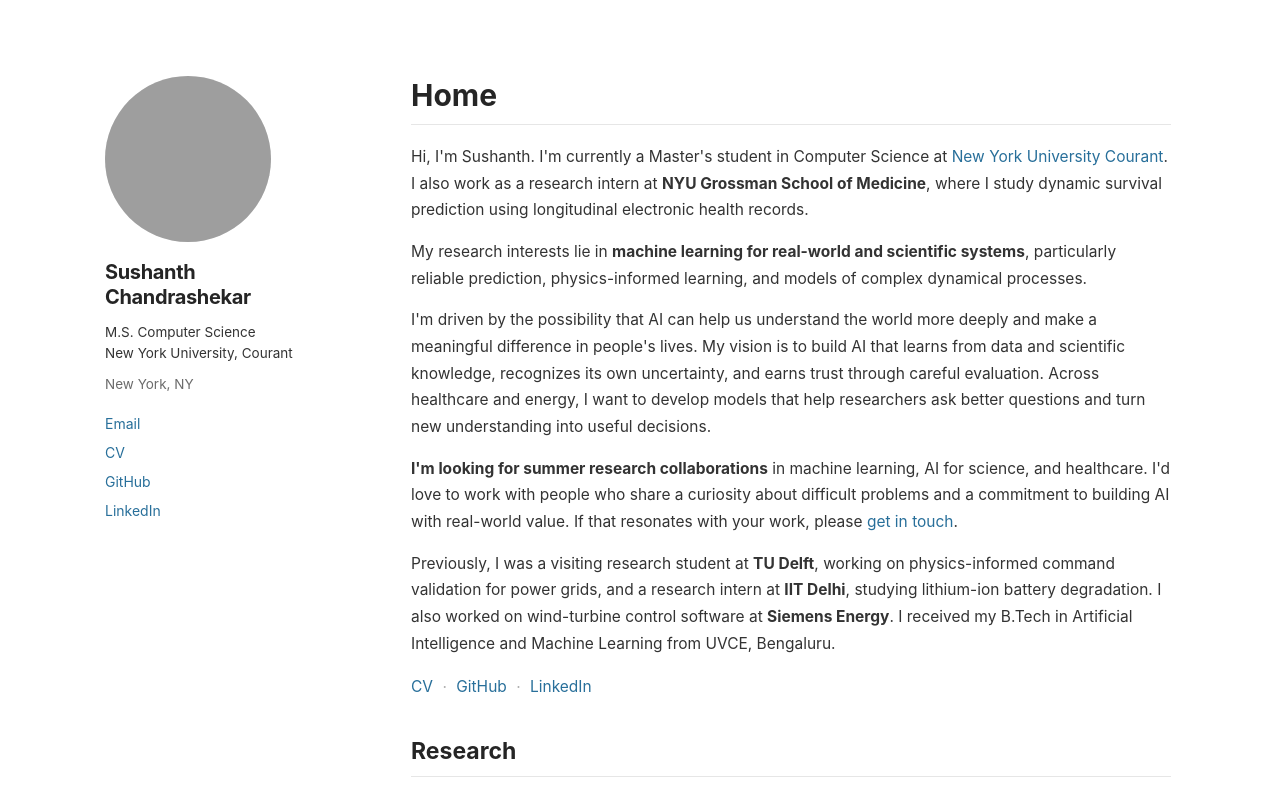
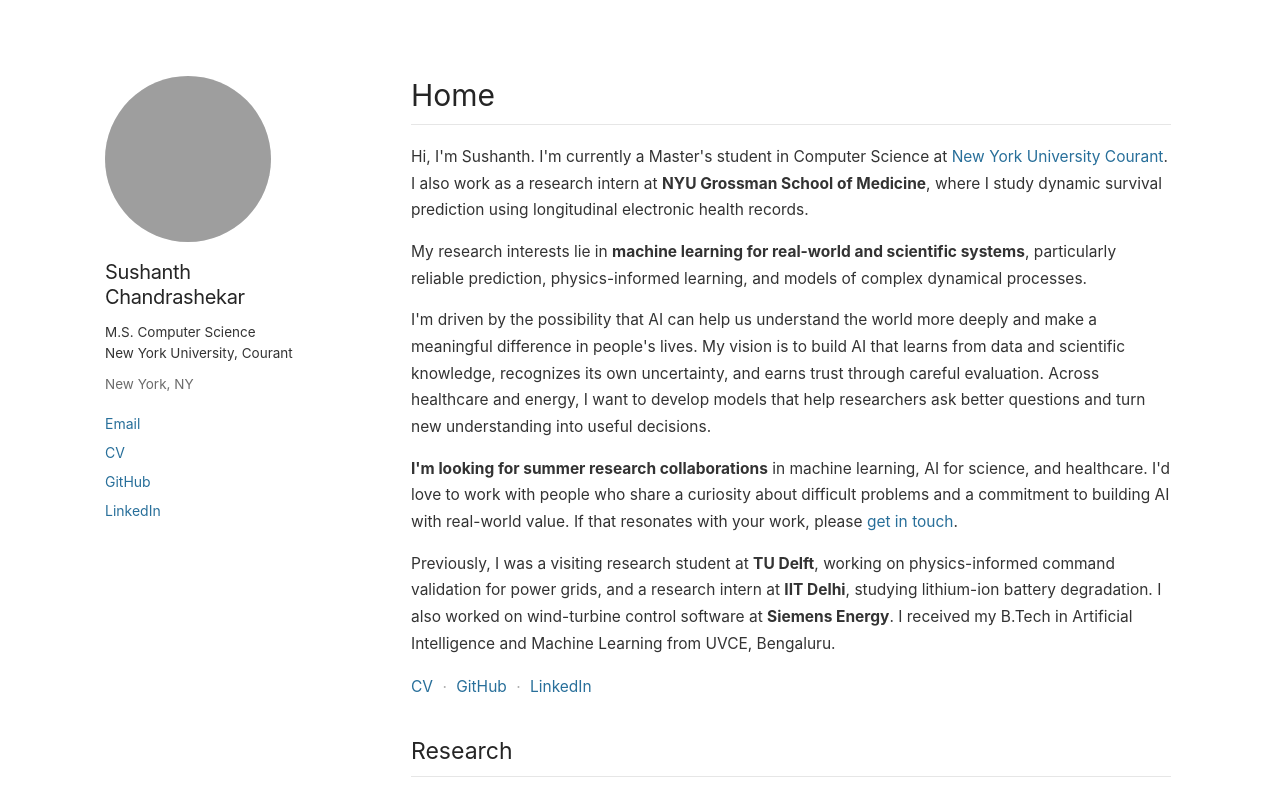
Before and after one commit to sushxxnth/sushxxnth.github.io, a plain HTML site: page index.html in a window 1280 px wide. Shown: the top 795 px of the page. Drawn offline with Linux system fonts and the light colour scheme; grey boxes are pictures that could not be loaded.

Commit message:
Use regular weight for portfolio headings

```diff
--- a/styles.css
+++ b/styles.css
@@ -38,7 +38,7 @@ a:focus-visible { outline: 2px solid var(--link); outline-offset: 3px; }
 .profile h2 {
   font-size: 20px;
   letter-spacing: -.35px;
-  font-weight: 700;
+  font-weight: 400;
   line-height: 1.25;
   margin: 0 0 12px;
 }
@@ -54,13 +54,13 @@ h1 {
   margin: 0 0 19px;
   padding-bottom: 9px;
   font-size: 30px;
-  font-weight: 700;
+  font-weight: 400;
   line-height: 1.3;
   border-bottom: 1px solid var(--line);
 }
 main h2 {
   font-size: 23px;
-  font-weight: 700;
+  font-weight: 400;
   margin: 0 0 15px;
   padding-bottom: 9px;
   line-height: 1.3;
```
